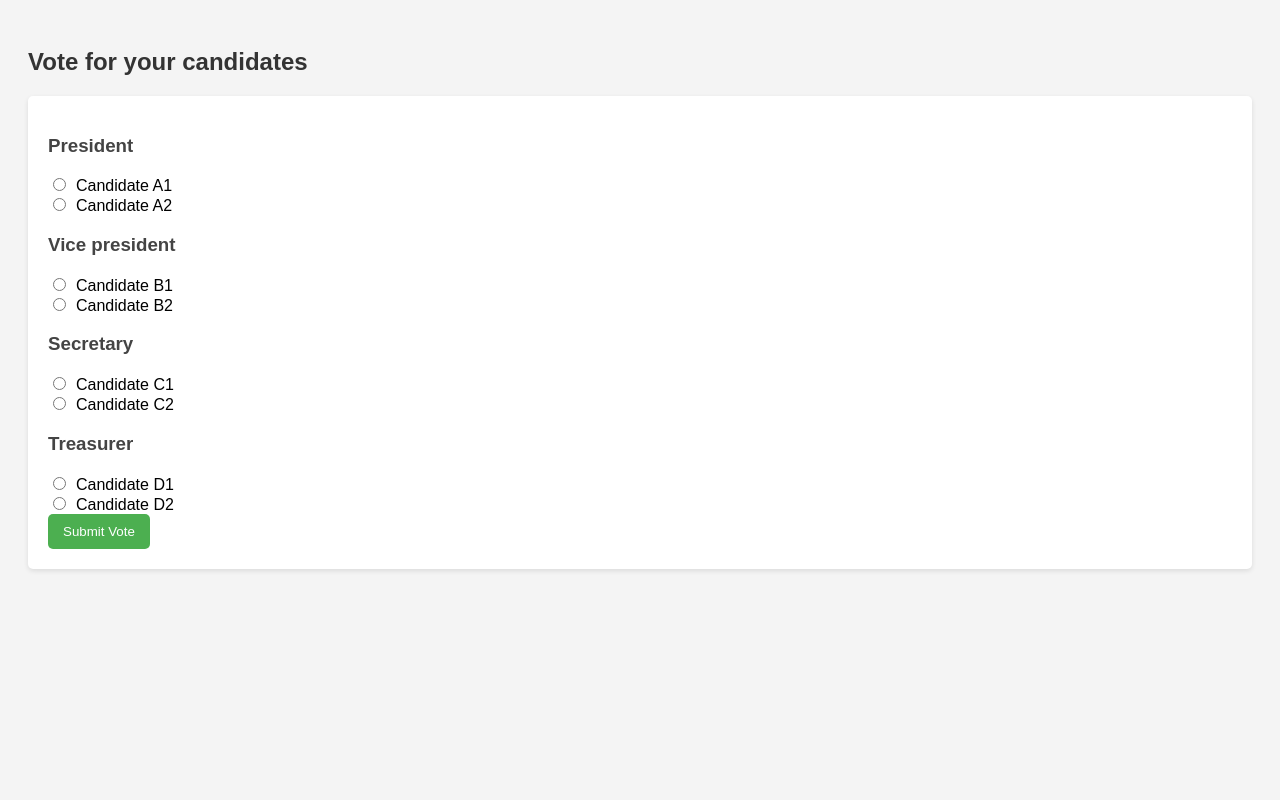
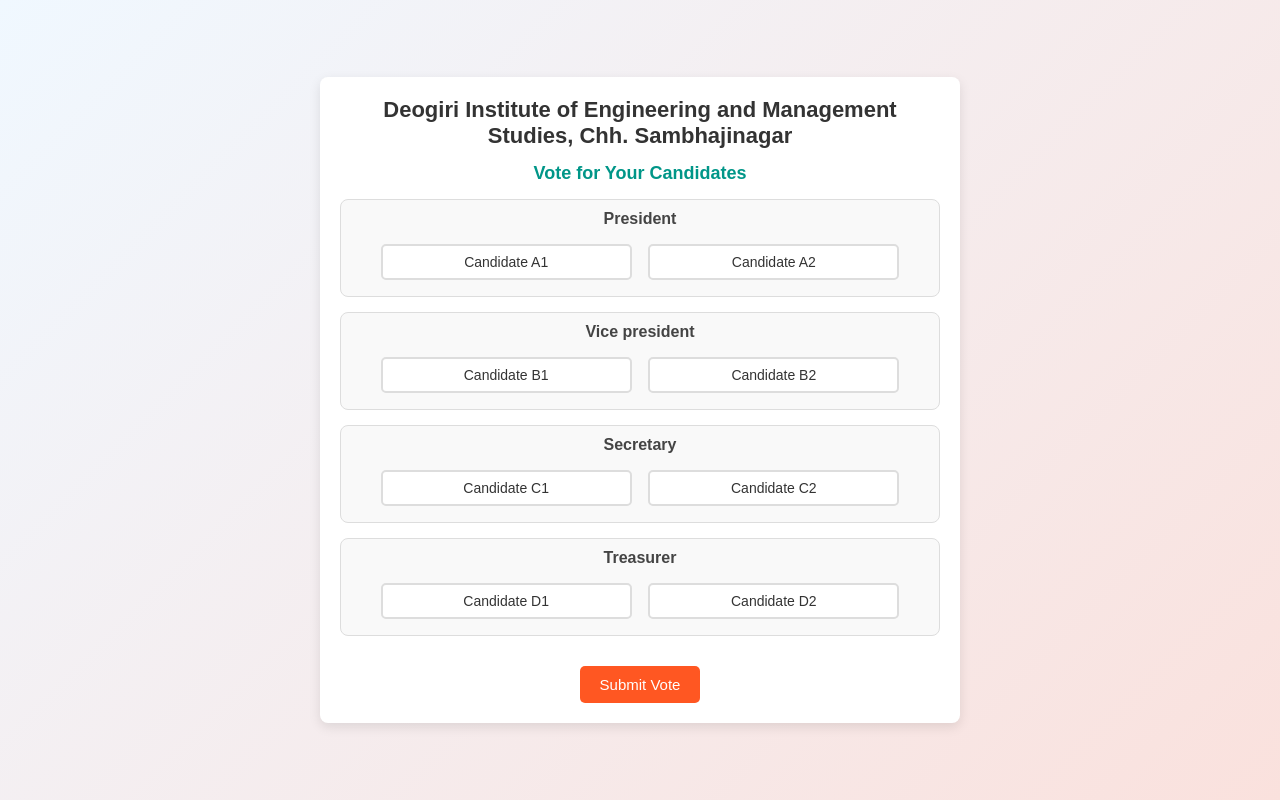
Before and after one commit to Swap-1-test/election, a Flask app: page / in a window 1280 px wide. Run offline with Flask 3, Linux system fonts and the light colour scheme; the visitor is signed in with stand-in values (Sample User, id 1); some libraries are stand-ins or nearby versions.

Commit message:
new voting file

```diff
--- a/vote/templates/vote.html
+++ b/vote/templates/vote.html
@@ -5,54 +5,119 @@
     <style>
         body {
             font-family: Arial, sans-serif;
-            background-color: #f4f4f4;
+            background: linear-gradient(135deg, #f0f8ff, #fae1dd); /* Light gradient background */
+            display: flex;
+            justify-content: center;
+            align-items: center;
+            height: 100vh;
+            margin: 0;
+        }
+
+        .container {
+            width: 80%;
+            max-width: 600px;
+            background-color: #ffffff;
             padding: 20px;
+            border-radius: 8px;
+            box-shadow: 0 4px 12px rgba(0, 0, 0, 0.1);
+            text-align: center;
         }
+
+        .college-name {
+            font-size: 22px;
+            font-weight: bold;
+            color: #333;
+            margin-bottom: 10px;
+        }
+
         h2 {
+            color: #009688;
+            font-size: 18px;
+            margin-bottom: 15px;
+        }
+
+        .position-section {
+            margin: 15px 0;
+            padding: 10px;
+            border: 1px solid #ddd;
+            border-radius: 8px;
+            background-color: #f9f9f9;
+        }
+
+        .position-title {
+            font-size: 16px;
+            color: #444;
+            margin-bottom: 10px;
+            font-weight: bold;
+        }
+
+        .candidate-box {
+            display: inline-block;
+            width: 40%;
+            background-color: #ffffff;
+            border: 2px solid #ddd;
+            border-radius: 5px;
+            margin: 6px;
+            padding: 8px;
+            cursor: pointer;
+            transition: background-color 0.3s ease, border-color 0.3s ease;
+            font-size: 14px;
             color: #333;
         }
-        form {
-            background: #fff;
-            padding: 20px;
-            border-radius: 5px;
-            box-shadow: 0 2px 5px rgba(0, 0, 0, 0.1);
+
+        .candidate-box:hover, .candidate-box.selected {
+            background-color: #ffe0b2; /* Soft orange color */
+            border-color: #ff9800; /* Darker orange border */
         }
-        h3 {
-            color: #444;
+
+        input[type="radio"] {
+            display: none;
         }
-        input[type="radio"] {
-            margin-right: 10px;
-        }
+
         input[type="submit"] {
-            background-color: #4CAF50;
+            background-color: #ff5722;
             color: white;
-            padding: 10px 15px;
+            padding: 10px 20px;
+            font-size: 15px;
             border: none;
             border-radius: 5px;
             cursor: pointer;
             transition: background-color 0.3s ease;
+            margin-top: 15px;
         }
+
         input[type="submit"]:hover {
-            background-color: #45a049;
+            background-color: #e64a19;
         }
+
     </style>
     <script>
-        function disableButton(button) {
-            button.disabled = true;
-            button.form.submit();
+        function selectCandidate(position, box) {
+            const boxes = document.querySelectorAll(`.candidate-box[data-position="${position}"]`);
+            boxes.forEach(b => b.classList.remove('selected'));
+            box.classList.add('selected');
+            box.querySelector('input').checked = true;
         }
     </script>
 </head>
 <body>
-    <h2>Vote for your candidates</h2>
-    <form method="POST" action="/">
-        {% for position, candidate_list in candidates.items() %}
-            <h3>{{ position.replace('_', ' ').capitalize() }}</h3>
-            {% for candidate in candidate_list %}
-                <input type="radio" name="{{ position }}" value="{{ candidate }}">{{ candidate }}<br>
+    <div class="container">
+        <div class="college-name">Deogiri Institute of Engineering and Management Studies, Chh. Sambhajinagar</div>
+        <h2>Vote for Your Candidates</h2>
+        <form method="POST" action="/">
+            {% for position, candidate_list in candidates.items() %}
+                <div class="position-section">
+                    <div class="position-title">{{ position.replace('_', ' ').capitalize() }}</div>
+                    {% for candidate in candidate_list %}
+                        <div class="candidate-box" onclick="selectCandidate('{{ position }}', this)" data-position="{{ position }}">
+                            <input type="radio" name="{{ position }}" value="{{ candidate }}">
+                            {{ candidate }}
+                        </div>
+                    {% endfor %}
+                </div>
             {% endfor %}
-        {% endfor %}
-        <input type="submit" value="Submit Vote" onclick="disableButton(this)">
-    </form>
+            <input type="submit" value="Submit Vote">
+        </form>
+    </div>
 </body>
 </html>
```
Also changed, not shown: README.md.
